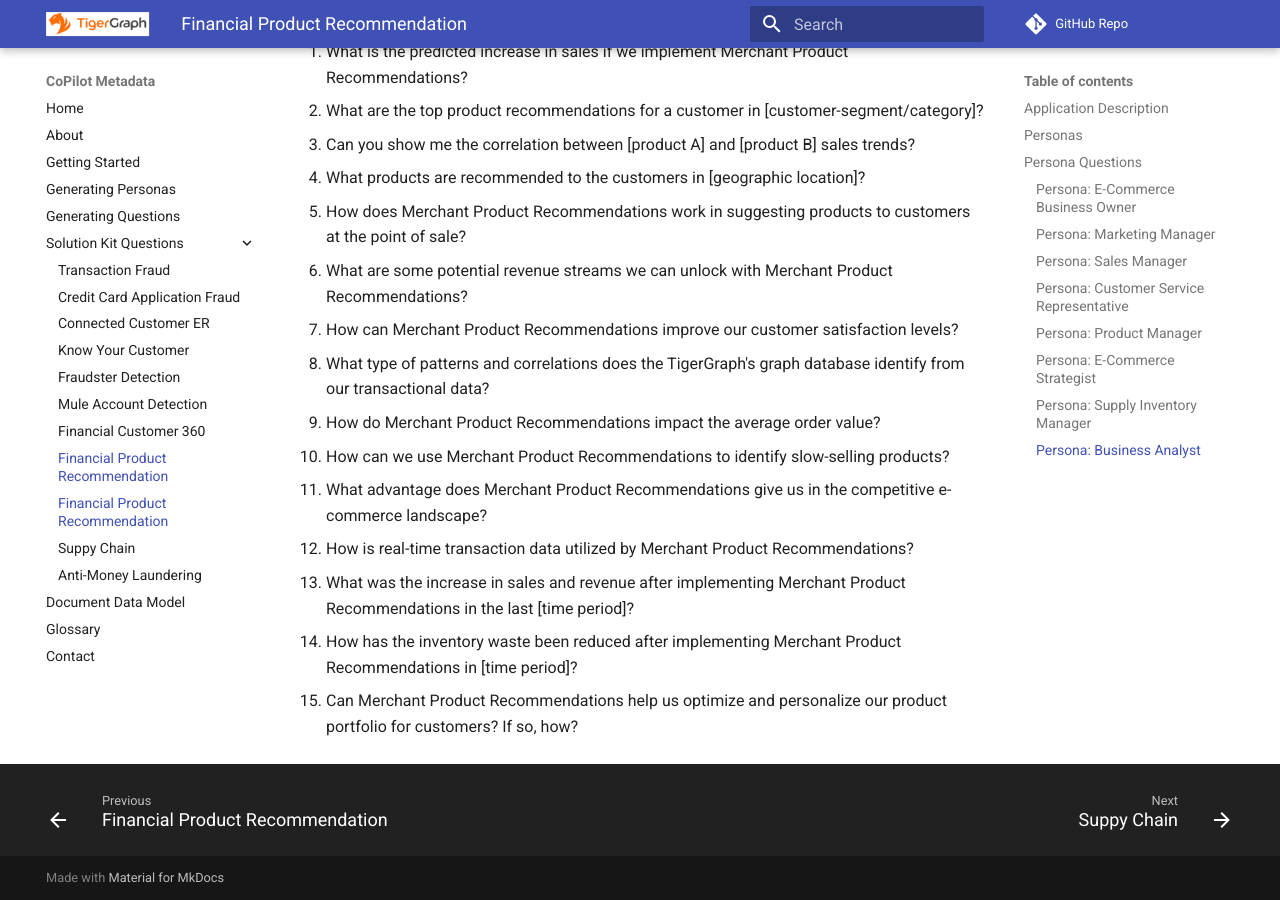
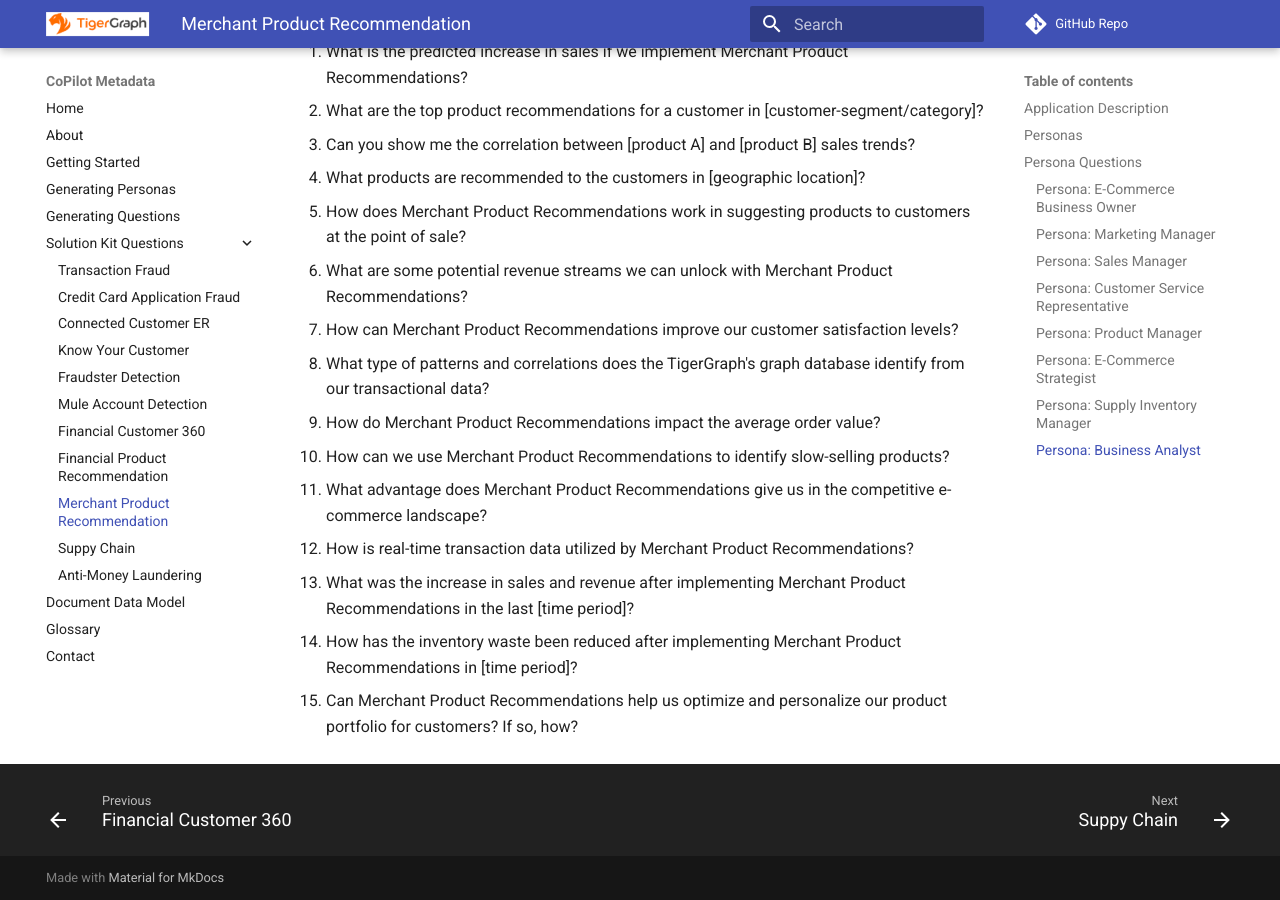
Before and after one commit to dmccrearytg/copilot-metadata, an MkDocs documentation site: the page built from docs/questions/merchant-product-recommendation.md, in a window 1280 px wide and 900 px high, scrolled down 6000 px. Built offline with MkDocs 1.6.1 and Material for MkDocs 9.7.7, drawn with Linux system fonts in a browser that asks for light colours; comment, search, counter and statistics services are not loaded; some of the changed lines change nothing that is shown.

Commit message:
updating content

```diff
--- a/mkdocs.yml
+++ b/mkdocs.yml
@@ -22,7 +22,7 @@
     - Fraudster Detection: questions/fraudster-detection.md
     - Mule Account Detection: questions/mule-account-detection.md
     - Financial Customer 360: questions/financial-c360.md
-    - Financial Product Recommendation: questions/merchant-product-recommendation.md
+    - Financial Product Recommendation: questions/financial-product-recommendation.md
     - Merchant Product Recommendation: questions/merchant-product-recommendation.md
     - Suppy Chain: questions/supply-chain.md
     - Anti-Money Laundering: questions/anti-money-laundering.md
```
